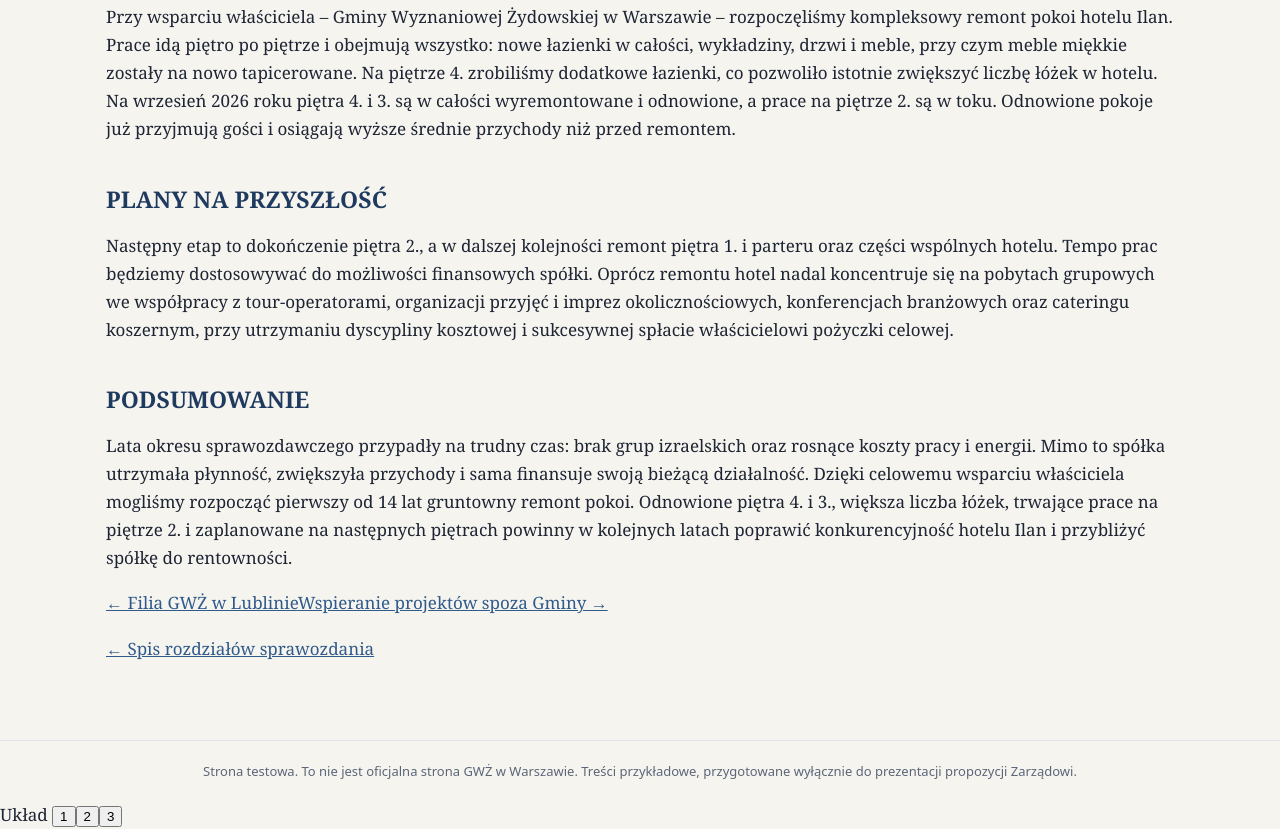
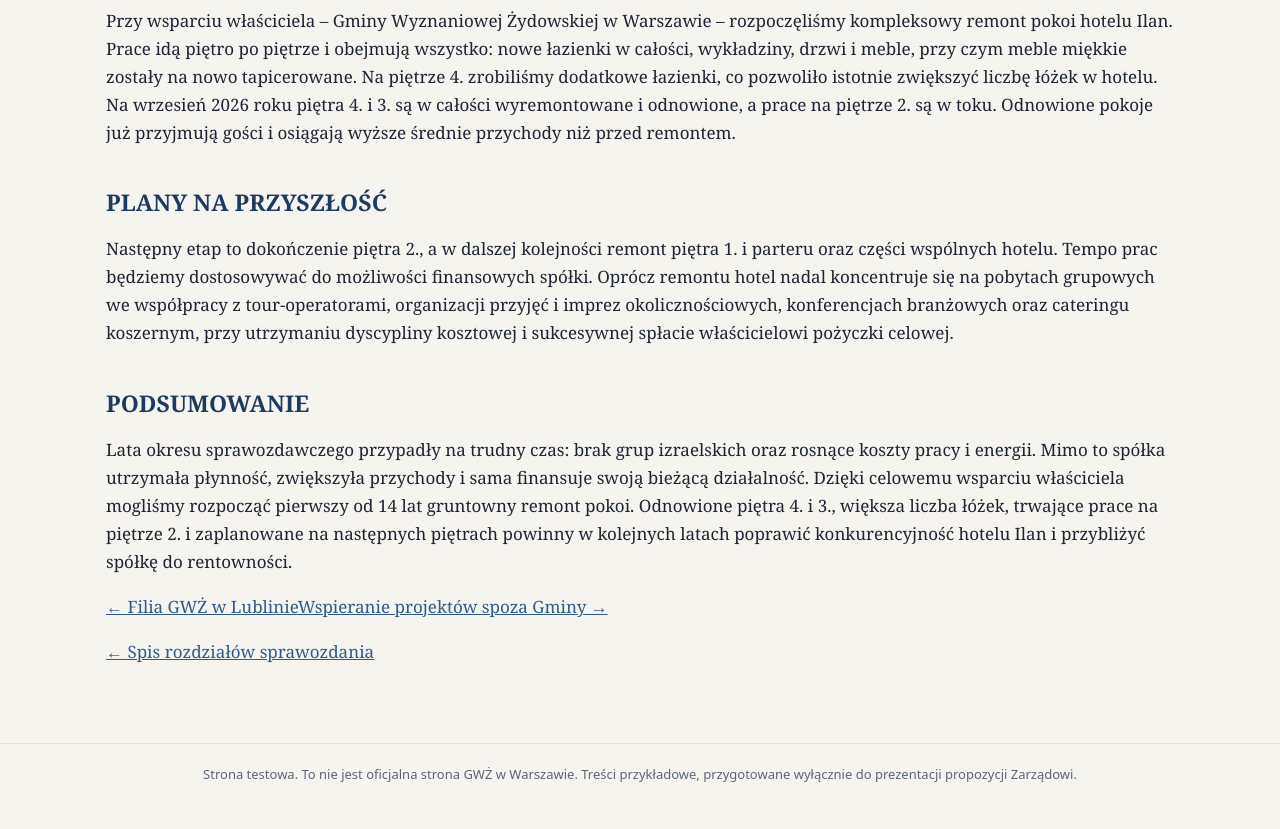
Before and after one commit to krzysztofwpanek-alt/nowinyzgminy, a plain HTML site: page public/nasza-gmina/avir.html in a window 1280 px wide. Shown: the part 1611-2440 px from the top of the page. After the commit the page ends 2416 px from the top, so only its background shows below. Drawn offline with Linux system fonts and the light colour scheme.

Commit message:
Add files via upload

```diff
--- a/public/nasza-gmina/avir.html
+++ b/public/nasza-gmina/avir.html
@@ -2,7 +2,7 @@
 <html lang="pl"><head><meta charset="utf-8"><meta name="viewport" content="width=device-width,initial-scale=1">
 <meta name="robots" content="noindex,nofollow"><title>[TEST] Własność Gminy – spółka AVIR</title>
 <link rel="stylesheet" href="/site.css"><script>try{var q=new URLSearchParams(location.search).get("uklad");var m={"1":"","2":"b","3":"c"};var t=q!==null&&q in m?m[q]:localStorage.getItem("nz-theme");if(t)document.documentElement.setAttribute("data-theme",t)}catch(e){}</script><script src="/site.js" defer></script></head>
-<body><div class="testbar">STRONA TESTOWA – makieta propozycji dla Zarządu. To nie jest oficjalna strona GWŻ w Warszawie.</div><div class="wm" aria-hidden="true"></div>
+<body><div class="testbar">STRONA TESTOWA – makieta propozycji dla Zarządu. To nie jest oficjalna strona GWŻ w Warszawie.<span class="ux" role="group" aria-label="Wybór układu graficznego">Układ graficzny <button data-t="" aria-pressed="false">1</button><button data-t="b" aria-pressed="false">2</button><button data-t="c" aria-pressed="false">3</button></span></div><div class="wm" aria-hidden="true"></div>
 <header class="site"><div class="hin"><a class="brand" href="/"><span class="lg"><img src="/assets/logogwz-crop.jpg" alt="Logo Gminy Wyznaniowej Żydowskiej w Warszawie"></span><span>Gmina Wyznaniowa Żydowska w Warszawie<small>Makieta strony dla członków – wersja testowa</small></span></a>
 <button class="toggle" aria-label="Menu">☰</button><nav class="m"><a href="/">Aktualności</a><a href="/nadchodzace-swieta.html">Nadchodzące święta</a><a href="/sprawozdania.html" class=on>Sprawozdania</a><a href="/prawo-wewnetrzne.html">Prawo wewnętrzne i polityki</a><a href="/api/logout">Wyloguj</a></nav></div></header>
 <main><p class="crumb"><a href="/">Strefa członka</a> / <a href="/sprawozdania.html">Sprawozdania</a> / <a href="/nasza-gmina.html">Nasza Gmina 2022–2026</a></p><div class="report">
@@ -31,5 +31,4 @@
 <p><a href="/nasza-gmina.html">← Spis rozdziałów sprawozdania</a></p>
 </div></main>
 <footer class="site">Strona testowa. To nie jest oficjalna strona GWŻ w Warszawie. Treści przykładowe, przygotowane wyłącznie do prezentacji propozycji Zarządowi.</footer>
-<div class="ux" role="group" aria-label="Wybór układu graficznego">Układ <button data-t="" aria-pressed="false">1</button><button data-t="b" aria-pressed="false">2</button><button data-t="c" aria-pressed="false">3</button></div>
 </body></html>
```
Also changed, not shown: public/dokumenty/polityka-antymobbingowa-wzor.html (+1 -2 lines), public/dokumenty/polityka-zakupow.html (+1 -2 lines), public/dokumenty/regulamin-pracy-zarzadu.html (+1 -2 lines), public/dokumenty/rozporzadzenie-wynagradzanie-2026.html (+1 -2 lines), public/nasza-gmina/bezpieczenstwo.html (+1 -2 lines), public/nasza-gmina/biuro-zarzadu.html (+1 -2 lines), public/nasza-gmina/bks.html (+1 -2 lines), public/nasza-gmina/cmentarze.html (+1 -2 lines), public/nasza-gmina/finanse.html (+1 -2 lines), public/nasza-gmina/lublin.html (+1 -2 lines), public/nasza-gmina/od-przewodniczacej.html (+1 -2 lines), public/nasza-gmina/pomoc-spoleczna.html (+1 -2 lines), public/nasza-gmina/stan-posiadania.html (+1 -2 lines), public/nasza-gmina/wspieranie.html (+1 -2 lines), 1 more files.
